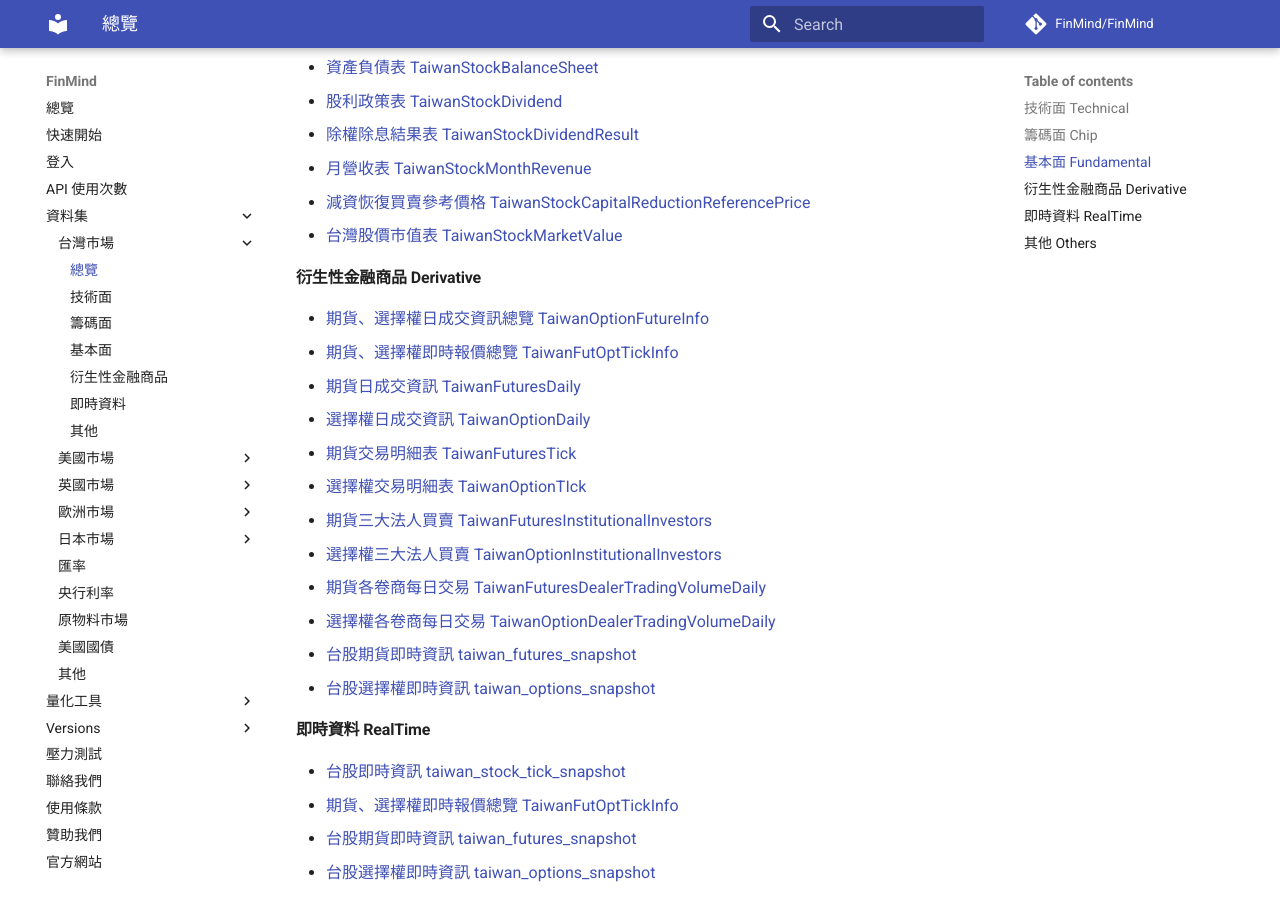
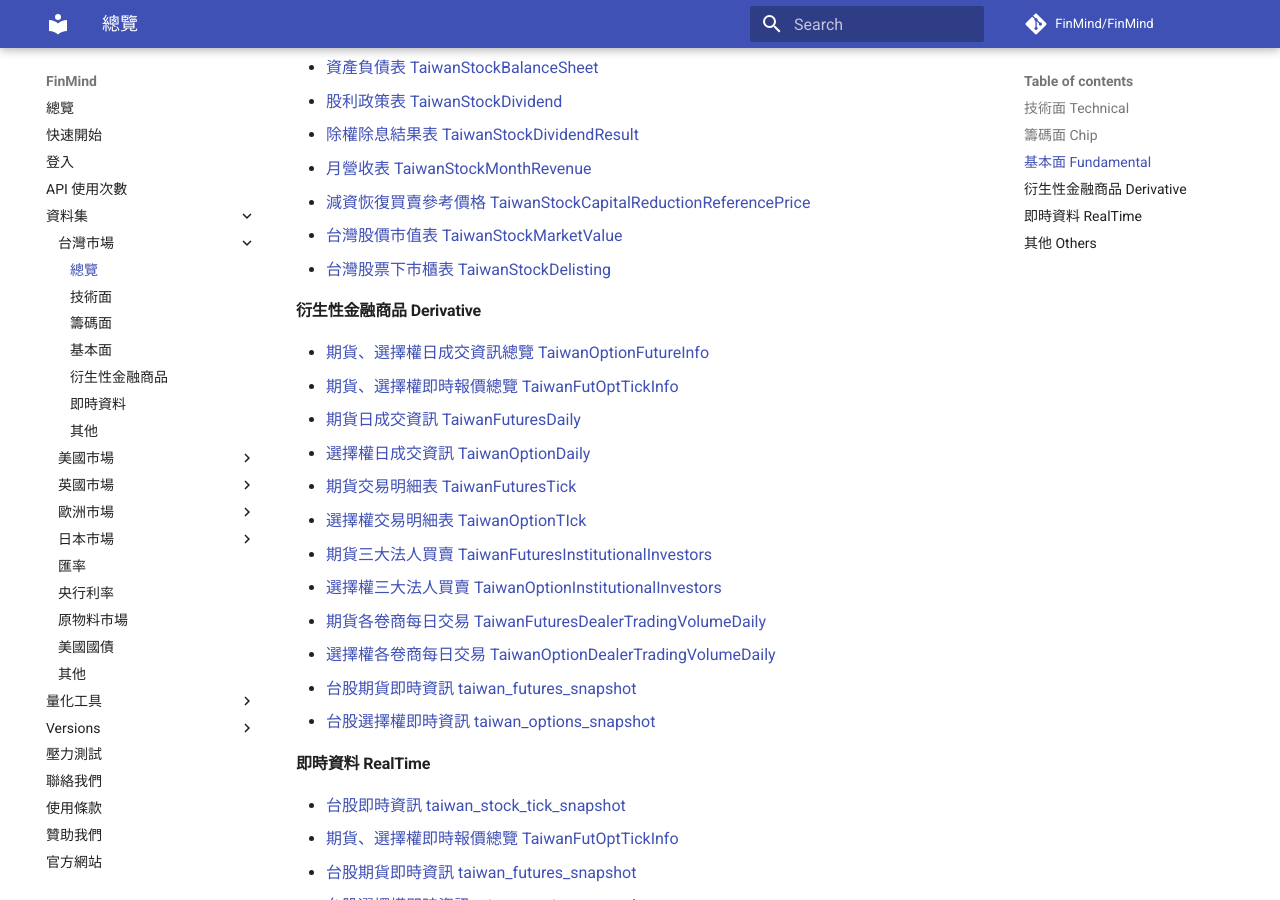
Before and after one commit to FinMind/FinMind-Doc, an MkDocs documentation site: the page built from docs/tutor/TaiwanMarket/DataList.md, in a window 1280 px wide and 900 px high, scrolled down 1281 px. Built offline with MkDocs 1.6.1 and Material for MkDocs 9.7.7, drawn with Linux system fonts in a browser that asks for light colours; comment, search, counter and statistics services are not loaded.

Commit message:
add: TaiwanStockDelisting dataset in data list page

```diff
--- a/docs/tutor/TaiwanMarket/DataList.md
+++ b/docs/tutor/TaiwanMarket/DataList.md
@@ -43,6 +43,7 @@
 - [月營收表 TaiwanStockMonthRevenue](https://finmind.github.io/tutor/TaiwanMarket/Fundamental/#taiwanstockmonthrevenue)
 - [減資恢復買賣參考價格 TaiwanStockCapitalReductionReferencePrice](https://finmind.github.io/tutor/TaiwanMarket/Fundamental/#taiwanstockcapitalreductionreferenceprice)
 - [台灣股價市值表 TaiwanStockMarketValue](https://finmind.github.io/tutor/TaiwanMarket/Fundamental/#taiwanstockmarketvalue-backersponsor)
+- [台灣股票下市櫃表 TaiwanStockDelisting](https://finmind.github.io/tutor/TaiwanMarket/Fundamental/#taiwanstockdelisting)
 
 #### 衍生性金融商品 Derivative
 
```
